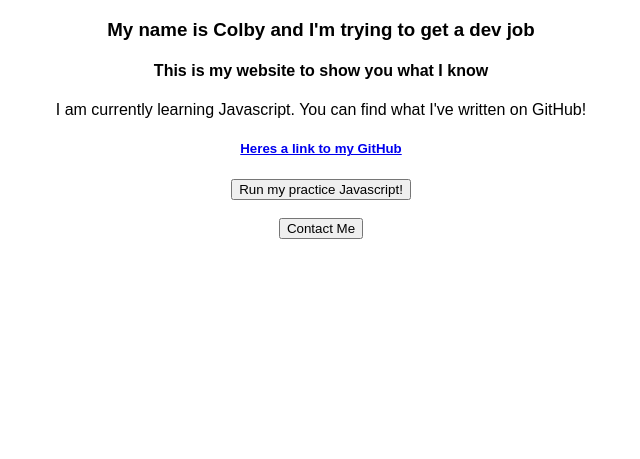
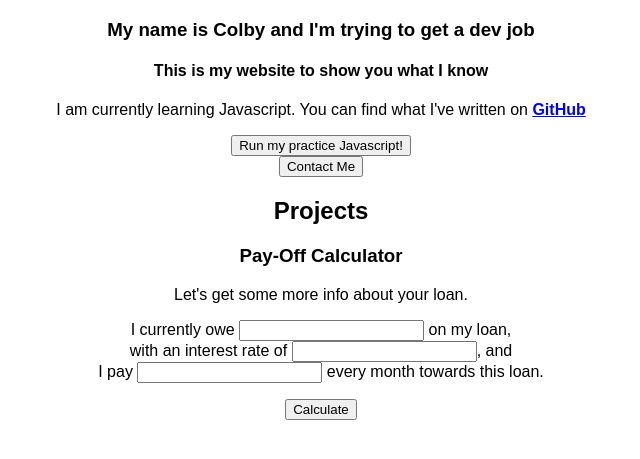
Before and after one commit to c016y/learningjs, a PHP site: page /home.php in a window 1280 px wide. Shown: the top 459 px of the page, without its empty margins (319-959 px from the left). Run offline with PHP 8.4, Linux system fonts and the light colour scheme.

Commit message:
starting a new project to add to site

```diff
--- a/home.php
+++ b/home.php
@@ -3,25 +3,55 @@
 <head>
 	<title>Test</title>
 	<script src="/website/scratchsheeet.js"></script>
+	<script src="/website/payoffcalculator.js"></script>
 </head>
+
 <style type="text/css">
+
 	body {
 		font-family: arial;
 		text-align: center;
 	}
+
+	.projects {
+		background.color: black;
+	}
+
 </style>
 <body>
-	<div id="title">
+
+	<header class="header">
 		<h3> My name is <b> Colby</b> and I'm trying to get a <b>dev job</b> </h3>
 		<h4> This is my website to show you what I know </h4>
+	</header>
+
+	<div id="basic_info">
+		<p>I am currently learning Javascript. You can find what I've written on <b><a href="https://github.com/c016y">GitHub</a></b></p>
+
+		<button onclick="webButton()">Run my practice Javascript!</button>
+		<br>
+		<button onclick="contactButton()">Contact Me</button>
 	</div>
 
-	<p>I am currently learning Javascript. You can find what I've written on GitHub!</p>
-	<h5><a href="https://github.com/c016y">Heres a link to my GitHub</a></h5>
+	<div id="examples" class="projects">
+		<h2>Projects</h2>
 
-	<button onclick="webButton()">Run my practice Javascript!</button>
-	<br><br>
-	<button onclick="contactButton()">Contact Me</button>
+		<!-- Pay-Off Calculator-->
+		<div id="payoffCalc">
+			<h3>Pay-Off Calculator</h3>
+			Let's get some more info about your loan.
+			<form>
+				<p>
+					I currently owe <input type="text" id="loan_amount"> on my loan, <br>
+					with an interest rate of <input type="text" id="interest_rate">, and <br>
+					I pay <input type="text" id="payment_amount"> every month towards this loan. <br>
+				</p>
+			</form>
+			<button onclick="test()">Calculate</button>
+		</div>
+
+	</div>
+
 
 </body>
 </html>
--- /dev/null
+++ b/payoffcalculator.js
@@ -0,0 +1,10 @@
+"use strict";
+
+const loanAmount_input = document.getElementById("loan_amount");
+const interestRate_input = document.getElementById("interest_rate");
+const paymentAmount_input = document.getElementById("loan_amount");
+var remainingLoan = loanAmount_input
+
+function test() {
+	alert(loanAmount_input);
+}
--- a/scratchsheeet.js
+++ b/scratchsheeet.js
@@ -1,19 +1,15 @@
-//01-15-2019
-//cleared page
-
-function webButton() {
-
 //01-20-2019
 //cleared page
 //need to fix rock paper scissors
 
+	function webButton() {
+/*
 	alert("*broken* Rock, Paper, Scissors!")
 
 	var userHand = prompt("Rock, Paper, or Scissors?"); //user input
 	var handPicker = Math.floor(Math.random() * 3 + 1 ); //npc input
 	var stopWin = false;
 
-		//user value assigner
 		if (userHand == "Rock") {
 			var userScore = 1;
 
@@ -45,17 +41,21 @@ function webButton() {
 		} else if (userScore + npcScore === 3) { //rock & paper
 			if (userScore < npcScore) {
 				win = true;
-			} else (userScore > npcScore){  win = false; }
+			} else {
+				win = false;
 
-		else if (userScore + npcScore === 4) { //rock & scissors
+		} else if (userScore + npcScore === 4) { //rock & scissors
 			if (userScore < npcScore) {
 				win = true;
-			} else {  win = false; }
+			} else {
+				win = false;
 
-		else if (userScore + npcScore === 5) { //paper & scissors
+		} else if (userScore + npcScore === 5) { //paper & scissors
 			if (userScore > npcScore) {
 				 win = true;
-			} else {  win = false; }
+			} else {
+				win = false;
+			}
 
 		} else if (userScore != "Rock" || userScore != "Paper" || userScore != "Scissors") {
 			var stopWin = true;
@@ -80,6 +80,32 @@ function webButton() {
 		}
 
 //Its way too late, lets leave it at this, more tomorrow
+*/
+
+//01-21-2019
+//Will return tp rpc later. Want to explore scopes a bit.
+//I've already spent an hour trying to fix the WAMP server im running >:[
+//Very distracted night :( Didn't do much other than mess with the rpc
+
+//01-22-2019
+//Exploring scopes like I meant to last night
+//Started working on a "payoff calculator", will upload to Github
+//The html part is nearly done
+//need to figure out how to properly pull data from HTML forms
+
+var x = {
+	foo: 1,
+	bar: 2,
+	baz: 3
+};
+
+function changeX() {
+	x.foo++
+}
+
+changeX();
+alert(x.foo);
+
 
 };
 
```
